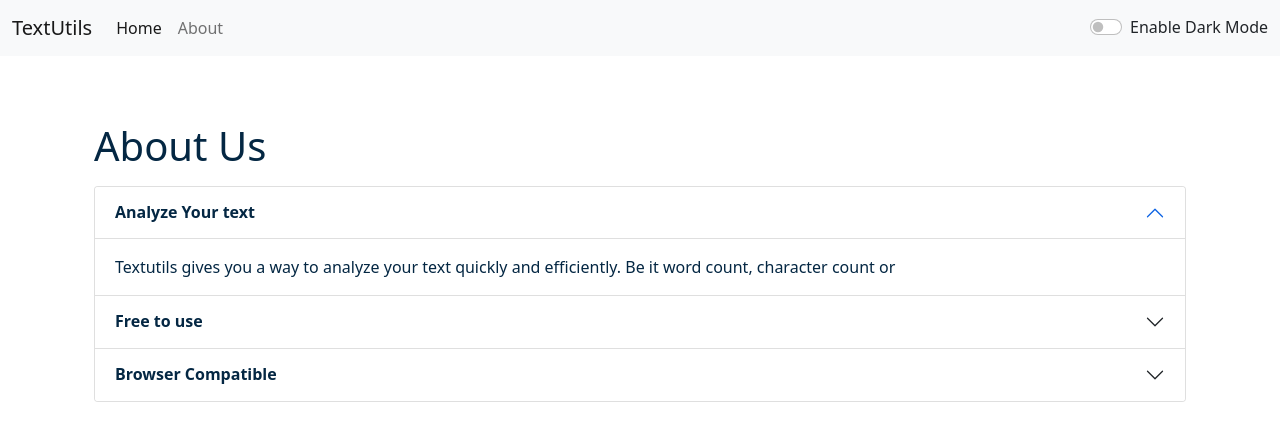
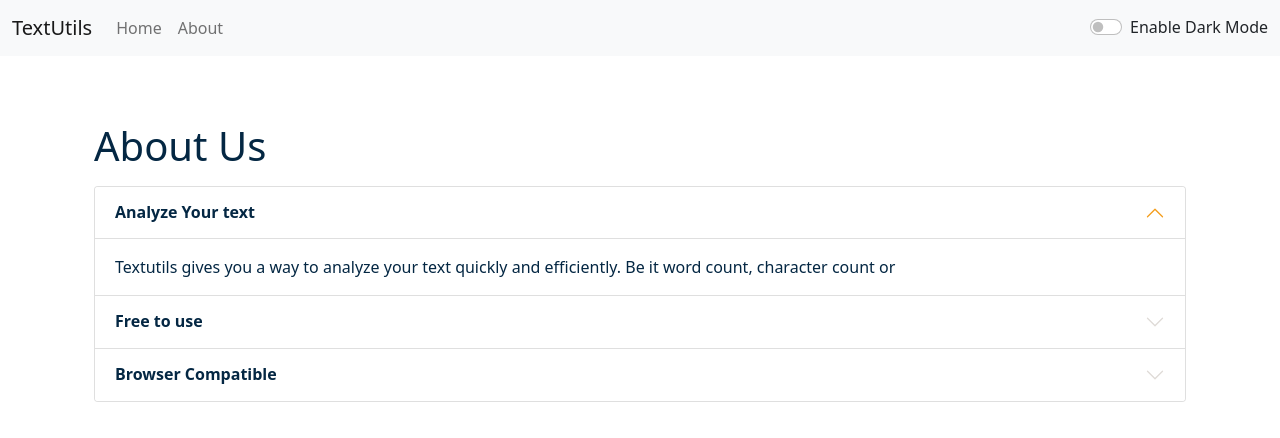
Before and after one commit to vivekdobariya/Textutils-React, a React (Create React App) app: page /about in a window 1280 px wide. Shown: the top 438 px of the page. Built offline with nearby package versions, Linux system fonts and the light colour scheme.

Commit message:
all chages

```diff
--- a/src/App.js
+++ b/src/App.js
@@ -30,21 +30,12 @@ function App() {
       setmode("dark")
       document.body.style.backgroundColor = "#042743";
       showAlert("Dark mode has been enabled", "success");
-      // document.title = "TextUtils - Dark Mode";
-      // setInterval(()=>{
-      //   document.title = "TextUtils - Amazing"
-      // }, 2000);
-      // setInterval(()=>{
-      //   document.title = " Install TextUtils Now"
-      // }, 1500);
-
 
     }
     else {
       setmode("light")
       document.body.style.backgroundColor = "white";
       showAlert("Light mode has been enabled", "success");
-      // document.title = "TextUtils - Light Mode"
 
     }
   }
@@ -57,8 +48,6 @@ function App() {
         <Alert alert={alert} />
         <div className="container my-3">
           <Routes>
-            {/* /users --->Component -1
-                 /users/home  --->Component -2 */}
             <Route exact path="/about"
               element={<About mode={mode} />}>
             </Route>
--- a/src/components/About.js
+++ b/src/components/About.js
@@ -1,11 +1,6 @@
 import React from 'react'
 
 export default function About(props) {
-
-    // const [myStyle, setMyStyle] = useState({
-    //     color: "black",
-    //     backgroundColor: "white"
-    // })
 
     let myStyle = {
         color: props.mode === 'dark' ? 'white' : '#042743',
--- a/src/components/Navbar.js
+++ b/src/components/Navbar.js
@@ -25,7 +25,7 @@ export default function Navbar(props) {
                 <div className="collapse navbar-collapse" id="navbarSupportedContent">
                     <ul className="navbar-nav me-auto mb-2 mb-lg-0">
                         <li className="nav-item">
-                            <Link className="nav-link active" aria-current="page" to="/">
+                            <Link className="nav-link " aria-current="page" to="/">
                                 Home
                             </Link>
                         </li>
@@ -35,17 +35,6 @@ export default function Navbar(props) {
                             </Link>
                         </li>
                     </ul>
-                    {/* <form className="d-flex">
-                        <input
-                            className="form-control me-2"
-                            type="search"
-                            placeholder="Search"
-                            aria-label="Search"
-                        />
-                        <button className="btn btn-primary" type="submit">
-                            Search
-                        </button>
-                    </form> */}
                     <div className={`form-check form-switch text-${props.mode === "light" ? "dark" : "light"}`}>
                         <input className="form-check-input" onClick={props.togglemode} type="checkbox" role="switch" id="flexSwitchCheckDefault" />
                         <label className="form-check-label" htmlFor="flexSwitchCheckDefault">Enable Dark Mode</label>
--- a/src/components/TextForm.js
+++ b/src/components/TextForm.js
@@ -2,14 +2,12 @@ import React, { useState } from 'react'
 
 export default function TextForm(props) {
     const handleUpClick = () => {
-        // console.log("uppercase was clicked: "+ text);
         let newText = text.toUpperCase();
         setText(newText);
         props.showAlert("Converted to uppercase!", "success")
     }
 
     const handleLoClick = () => {
-        // console.log("lowercase was clicked: "+ text);
         let newText = text.toLowerCase();
         setText(newText);
         props.showAlert("Converted to lowercase!", "success")
@@ -33,13 +31,11 @@ export default function TextForm(props) {
     }
 
     const handleOnChange = (event) => {
-        // console.log("on change");
         setText(event.target.value)
     }
 
     const [text, setText] = useState("");
-    // text = "new text"; wrong way to change the state
-    // setText("new text"); correct way to change the state
+
     return (
         <>
             <div className="container" style={{ color: props.mode === "dark" ? "white" : "#042743" }}>
@@ -57,7 +53,7 @@ export default function TextForm(props) {
             </div>
             <div className="container my-3" style={{ color: props.mode === "dark" ? "white" : "#042743" }}>
                 <h2>Your text summery</h2>
-                <p>{text.split(" ").filter((element) => { return element.length !== 0 }).length} words and {text.length} characters</p>
+                <p>{text.split(/\s+/).filter((element) => { return element.length !== 0 }).length} words and {text.length} characters</p>
                 <p>{0.008 * text.split("").filter((element) => { return element.length !== 0 }).length} Minutes read</p>
                 <h3>Preview</h3>
                 <p>{text.length > 0 ? text : "Nothing to Preview!"}</p>
--- a/src/index.css
+++ b/src/index.css
@@ -0,0 +1,3 @@
+.accordion-button::after {
+    filter:invert(1);
+}
```
